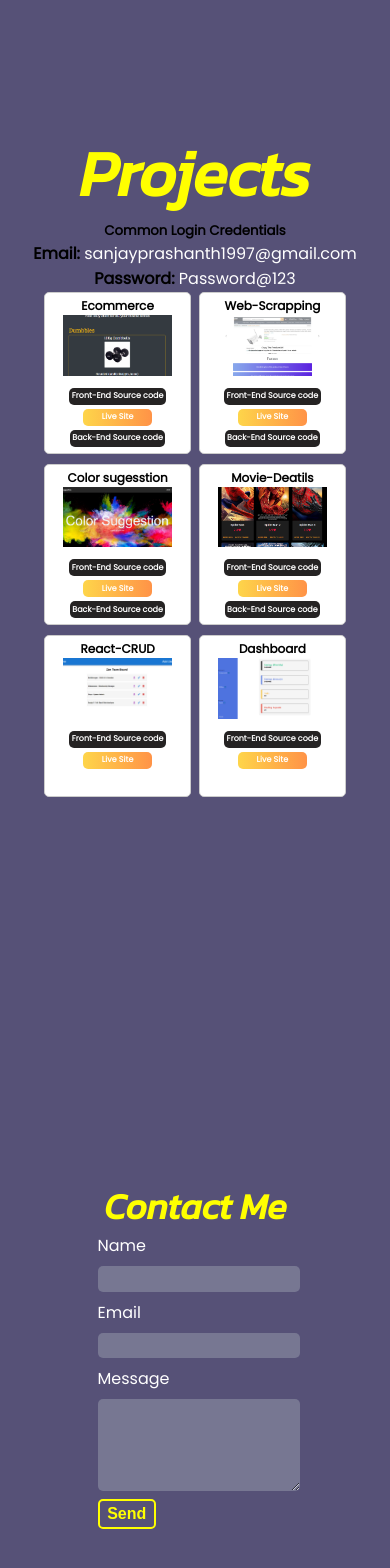
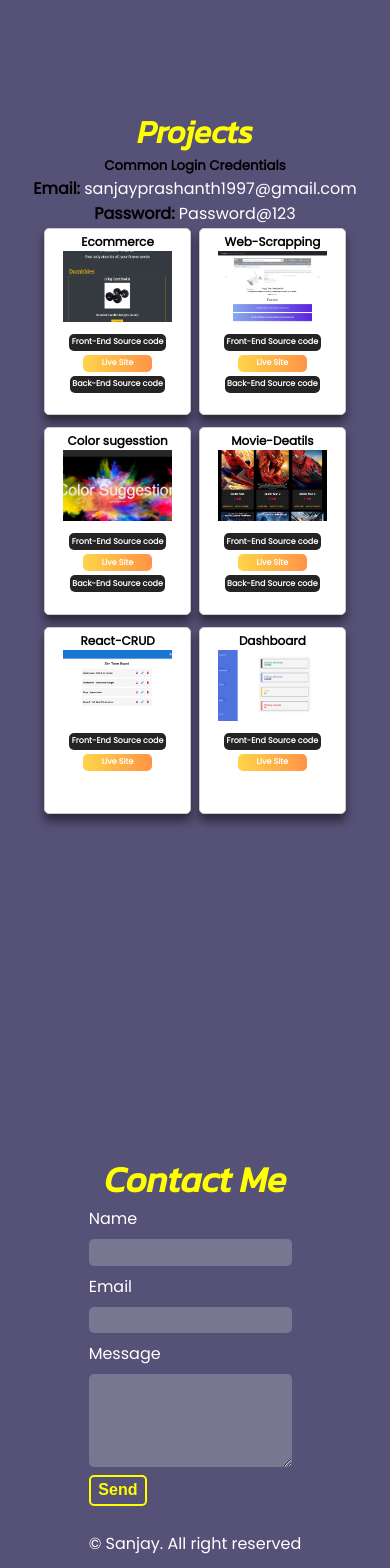
Before and after one commit to SanJay1577/portfolio, a React (Create React App) app: page / in a window 390 px wide. Shown: the part 2660-4228 px from the top of the page. Built offline with nearby package versions, Linux system fonts and the light colour scheme; no server answers; a web font is replaced by a local one.

Commit message:
updated portfolio-2

```diff
--- a/src/Contact/contact.css
+++ b/src/Contact/contact.css
@@ -51,6 +51,10 @@ label {
 .conatct-page > h1:hover {
   color: white;
 }
+.footer-contact{
+  color:white;
+
+}
 @media only screen and (min-width: 325px) and (max-width: 475px) {
   .contact-page > h1 {
     font-size: 36px;
--- a/src/Contact/contact.js
+++ b/src/Contact/contact.js
@@ -38,6 +38,10 @@ const Contact = () => {
           <input type="submit" value="Send" className="submit-btn" />
         </form>
       </div>
+      <br/>
+      <div className="footer-contact">
+        <p>&#169; Sanjay. All right reserved</p>
+        </div>
     </div>
   );
 };
--- a/src/Projects/projects.css
+++ b/src/Projects/projects.css
@@ -4,6 +4,7 @@
 }
 .project-head>h1{
   color:yellow;
+  font-size: 44px;
 }
 .project-head>h1:hover{
   color:white;
@@ -31,6 +32,8 @@ height:250px;
   border-radius: 5px;
   background-color: #fff;
   border: 1px solid #ccc;
+  box-shadow: 0px 7px 10px rgba(0,0,0,0.5);
+  transition:0.5s ease-in-out;
 }
 .project-content>h1{
  font-size: 100%;
@@ -39,7 +42,13 @@ height:250px;
   object-fit: cover;
   width:80%;
   height:40%;
+
 }
+.project-content>img:hover{
+
+  opacity:0.7;
+}
+
 .btn-site {
   width: 64px;
   color: white;
@@ -70,6 +79,7 @@ height:250px;
   justify-content: space-around;
   align-items: center;
   padding: 5px;
+
 }
 
 a {
@@ -77,8 +87,9 @@ a {
 }
 .project-content:hover {
   cursor: pointer;
-  box-shadow: 0 0 11px rgba(243, 240, 245, 0.904);
+  transform: translateY(10px);
 }
+
 
 @media only screen and (min-width:490px) and (max-width:726px){
   .project-content{
@@ -92,14 +103,19 @@ a {
 }
 @media only screen and (min-width: 325px) and (max-width: 475px) {
 
+  .project-head>h1{
+    color:yellow;
+    font-size: 32px;
+  }
   .project-page{
-    height:60vh;
+    height:70vh;
   }
   .project-content{
     width:40%;
     height:30%;
     padding:4px;
    }
+
    .btn-group > a {
      font-size: 50%;
    }
```
